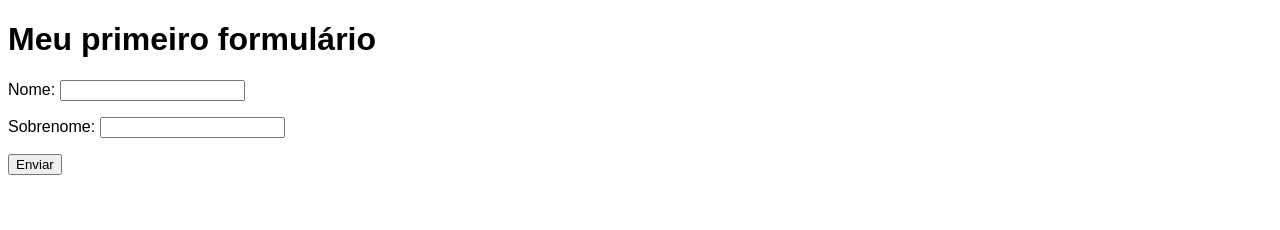
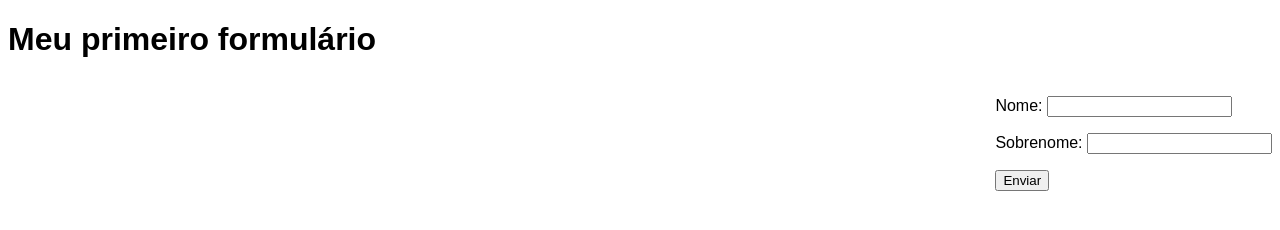
Before and after one commit to adrianovictorn/HTML-CSS-AdrianoV, a plain HTML site: page Exercicios/Ex 25/form001.html in a window 1280 px wide. Drawn offline with Linux system fonts and the light colour scheme.

Commit message:
Edição

```diff
--- a/Exercicios/Ex 25/form001.html
+++ b/Exercicios/Ex 25/form001.html
@@ -8,11 +8,15 @@
         *{
             font-family: Arial, Helvetica, sans-serif;
         }
+
+        form{
+            float: inline-end;
+        }
     </style>
 </head>
 <body>
     <h1>Meu primeiro formulário</h1>
-    <form action="cadastro.php" autocomplete="on">
+    <form action="cadastro.php" autocomplete="on" method="post">
         <p><label for="inome">Nome:</label>
             <input type="text" name="nome" id="inome"></p>
         <p><label for="iSobrenome">Sobrenome:    </label>
```
